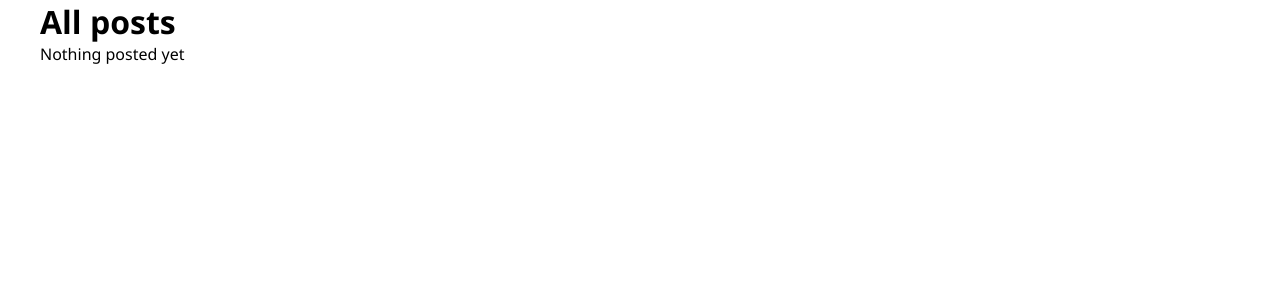
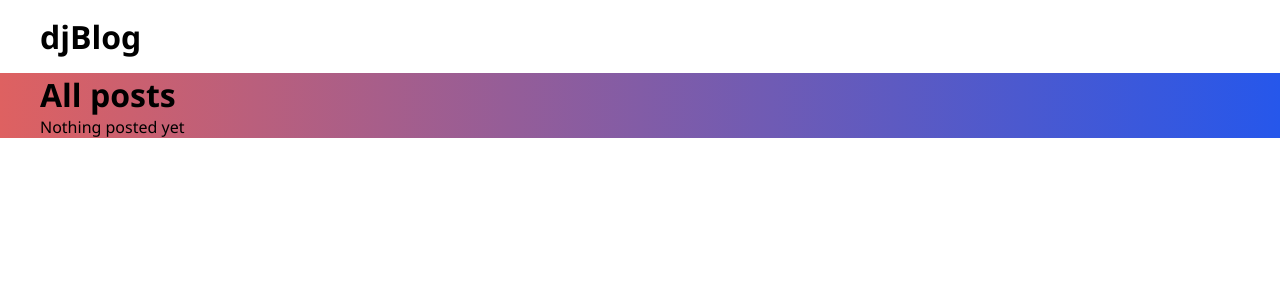
Before and after one commit to Wasth/djblog, a Django app: page / in a window 1280 px wide. Shown: the top 300 px of the page. Run offline with Django 3.2, Linux system fonts and the light colour scheme; data that the repository does not hold is empty.

Commit message:
some styles and markup

```diff
--- a/blog/static/blog/style.css
+++ b/blog/static/blog/style.css
@@ -7,3 +7,12 @@
     max-width: 1200px;
     margin: 0 auto;
 }
+/*#*/
+.header {
+    padding: 15px 0;
+    box-shadow: 0 0 15px rgba(0,0,0,0.5);
+    z-index: 10;
+}
+.wrapper {
+    background: linear-gradient(to right, #de6161, #2657eb);
+}
--- a/blog/templates/blog/base.html
+++ b/blog/templates/blog/base.html
@@ -7,8 +7,14 @@
     <link rel="stylesheet" href="{% static 'blog/style.css' %}">
 </head>
 <body>
-<div class="header"></div>
-<div class="container">
+<div class="header">
+    <div class="container">
+        <div class="logo-block"><h1>djBlog</h1></div>
+        <div class="menu-block"></div>
+    </div>
+</div>
+<div class="wrapper">
+    <div class="container">
 
     <div class="sidebar">
         {% block sidebar %}
@@ -19,5 +25,7 @@
         {% block content %}Something wrong, if you se this.{% endblock %}
     </div>
 </div>
+</div>
+
 </body>
 </html>
```
